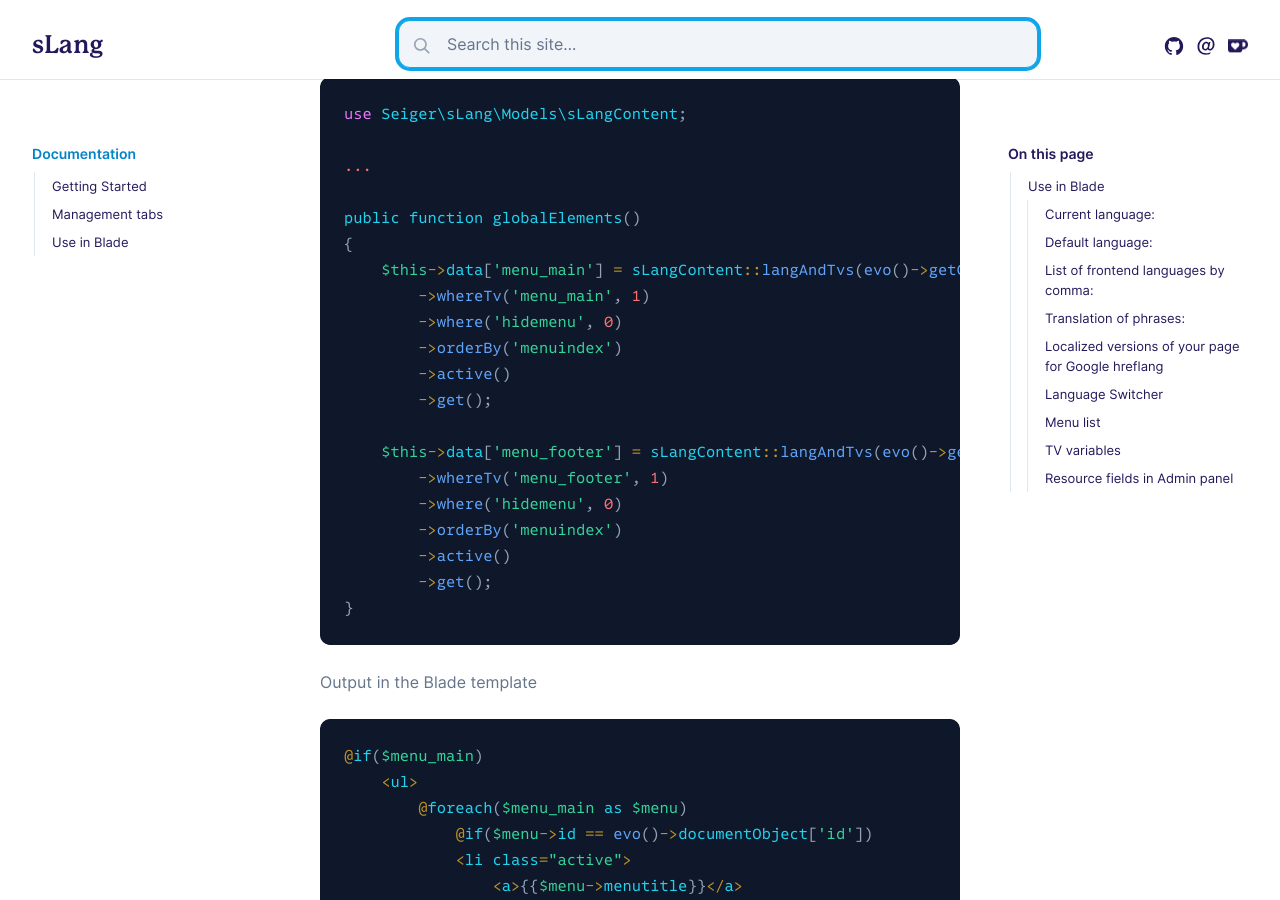
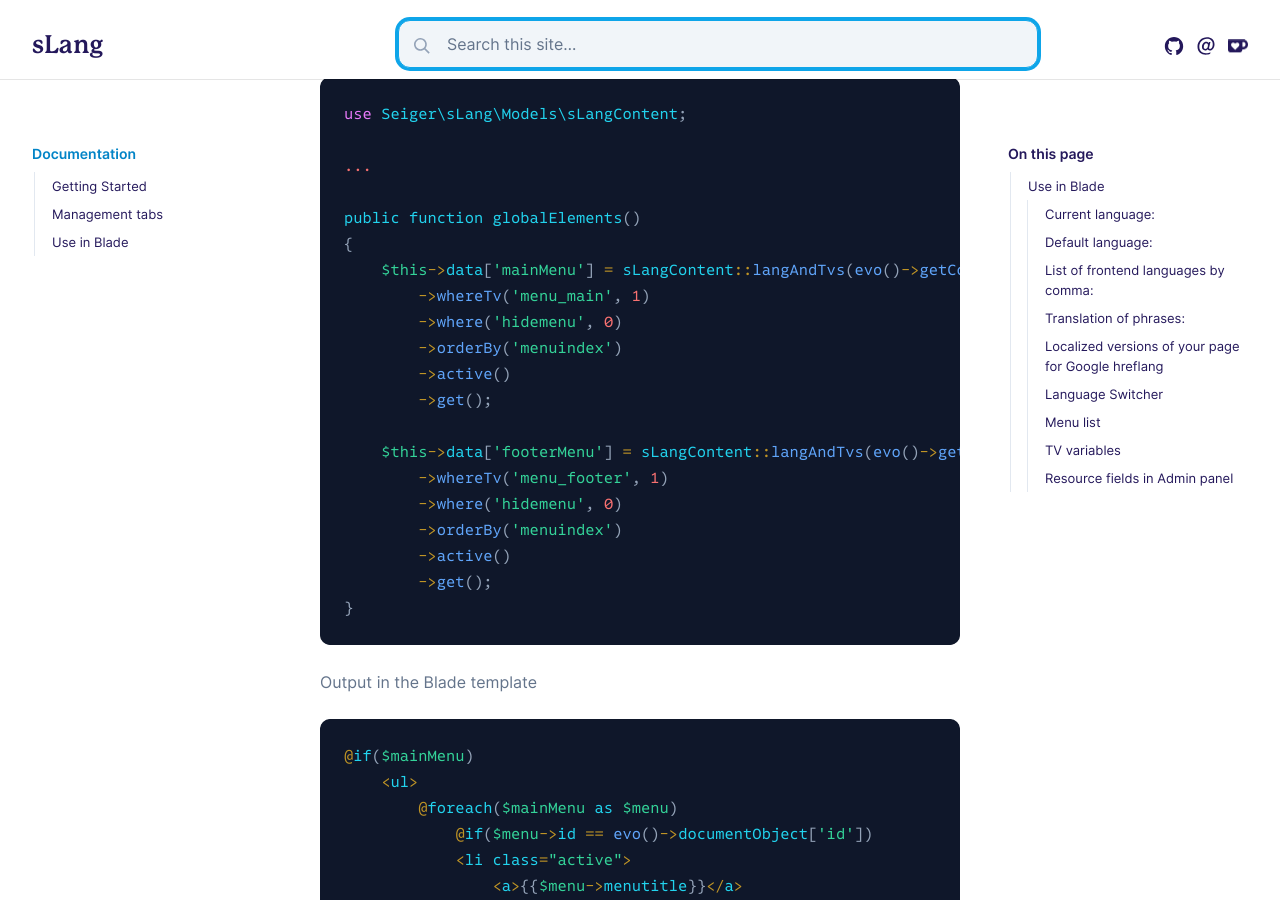
Before and after one commit to Seiger/sLang, a Jekyll site: the page built from docs/pages/use-in-blade.md, in a window 1280 px wide and 900 px high, scrolled down 2308 px. Built offline with Jekyll 4.4.1, drawn with Linux system fonts in a browser that asks for light colours.

````diff
--- a/docs/pages/use-in-blade.md
+++ b/docs/pages/use-in-blade.md
@@ -85,14 +85,14 @@ use Seiger\sLang\Models\sLangContent;
 
 public function globalElements()
 {
-    $this->data['menu_main'] = sLangContent::langAndTvs(evo()->getConfig('lang', 'uk'))
+    $this->data['mainMenu'] = sLangContent::langAndTvs(evo()->getConfig('lang', 'uk'))
         ->whereTv('menu_main', 1)
         ->where('hidemenu', 0)
         ->orderBy('menuindex')
         ->active()
         ->get();
 
-    $this->data['menu_footer'] = sLangContent::langAndTvs(evo()->getConfig('lang', 'uk'))
+    $this->data['footerMenu'] = sLangContent::langAndTvs(evo()->getConfig('lang', 'uk'))
         ->whereTv('menu_footer', 1)
         ->where('hidemenu', 0)
         ->orderBy('menuindex')
@@ -103,9 +103,9 @@ public function globalElements()
 
 Output in the Blade template
 ```php
-@if($menu_main)
+@if($mainMenu)
     <ul>
-        @foreach($menu_main as $menu)
+        @foreach($mainMenu as $menu)
             @if($menu->id == evo()->documentObject['id'])
             <li class="active">
                 <a>{% raw %}{{$menu->menutitle}}{% endraw %}</a>
````
Also changed, not shown: 1 other file.
